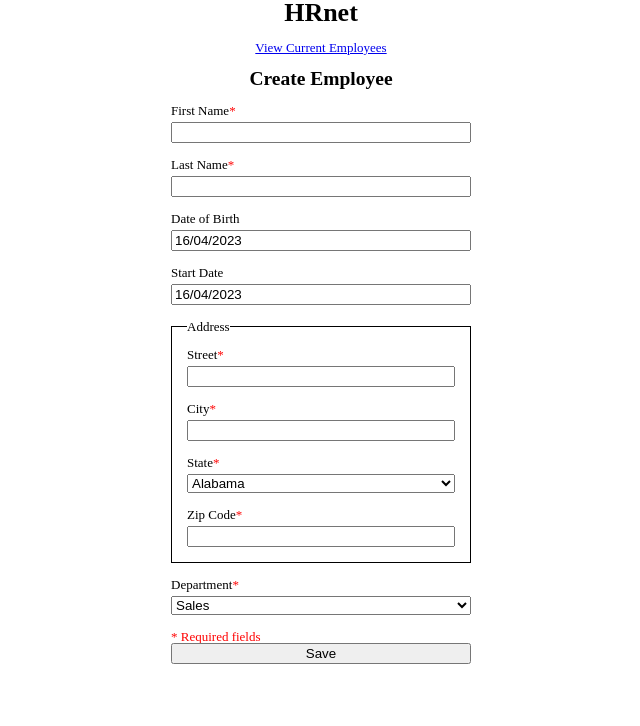
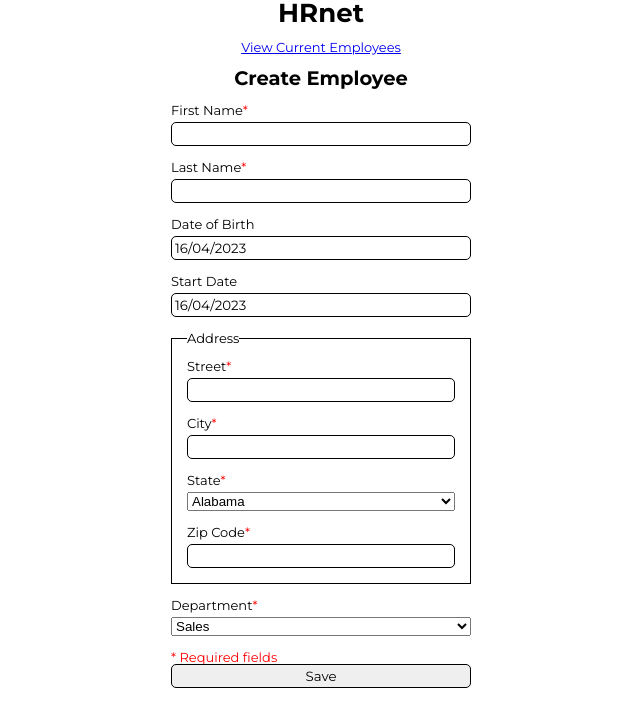
Before and after one commit to flesage-000/Utilisez-une-API-pour-un-compte-utilisateur-bancaire-avec-React-2, a React (Create React App) app: page / in a window 1280 px wide. Shown: the top 726 px of the page, without its empty margins (319-959 px from the left). Built offline with nearby package versions, Linux system fonts and the light colour scheme.

Commit message:
beautify

```diff
--- a/public/index.html
+++ b/public/index.html
@@ -24,6 +24,9 @@
       work correctly both with client-side routing and a non-root public URL.
       Learn how to configure a non-root public URL by running `npm run build`.
     -->
+    <link rel="preconnect" href="https://fonts.googleapis.com">
+    <link rel="preconnect" href="https://fonts.gstatic.com" crossorigin>
+    <link href="https://fonts.googleapis.com/css2?family=Montserrat:ital,wght@0,100;0,200;0,300;0,400;0,500;0,600;0,700;0,800;0,900;1,100;1,200;1,300;1,400;1,500;1,600;1,700;1,800;1,900&display=swap" rel="stylesheet">
     <title>React App</title>
   </head>
   <body>
--- /dev/null
+++ b/src/Components/FormCreateEmployee/FormCreateEmployee.css
@@ -0,0 +1,4 @@
+/* Datepicker */
+.react-datepicker {
+  font-family: Montserrat;
+}
--- a/src/Components/FormCreateEmployee/FormCreateEmployee.jsx
+++ b/src/Components/FormCreateEmployee/FormCreateEmployee.jsx
@@ -1,6 +1,8 @@
 import React, {useState} from "react";
 import ReactDatePicker from "react-datepicker";
 import "react-datepicker/dist/react-datepicker.css";
+
+import "./FormCreateEmployee.css";
 
 import constDepartments from "../../constants/departements.jsx"
 import constStates from "../../constants/states.jsx";
@@ -108,7 +110,7 @@ function FormCreateEmployee() {
           <label htmlFor="state">State<span className="required">*</span></label>
         </div>
         <div>
-          <input  type="text" id="zipcode" required
+          <input  type="number" id="zipcode" required max="99999" min="1"
                   onChange={
                     (e) => {
                       setForm({ ...form,
--- a/src/Components/Tables/Tables.css
+++ b/src/Components/Tables/Tables.css
@@ -72,6 +72,9 @@ table button {
 }
 
 /* Sortable TH */
+table th {
+  font-weight: 600;
+}
 table th > div {
   align-items: center;
   display: flex;
--- a/src/index.css
+++ b/src/index.css
@@ -1,9 +1,10 @@
 body {
+  font-family: Montserrat;
   font-size: 13px;
 }
 h1,
 h2 {
-  font-weight: 900;
+  font-weight: 700;
 
   margin-bottom: 15px;
 }
@@ -15,3 +16,12 @@ h2 {
   font-size: 1.5em;
   text-align: center;
 }
+
+/* Forms */
+input {
+  border: solid 1px #000;
+  border-radius: 5px;
+  font-family: Montserrat;
+
+  padding: 3px;
+}
```
